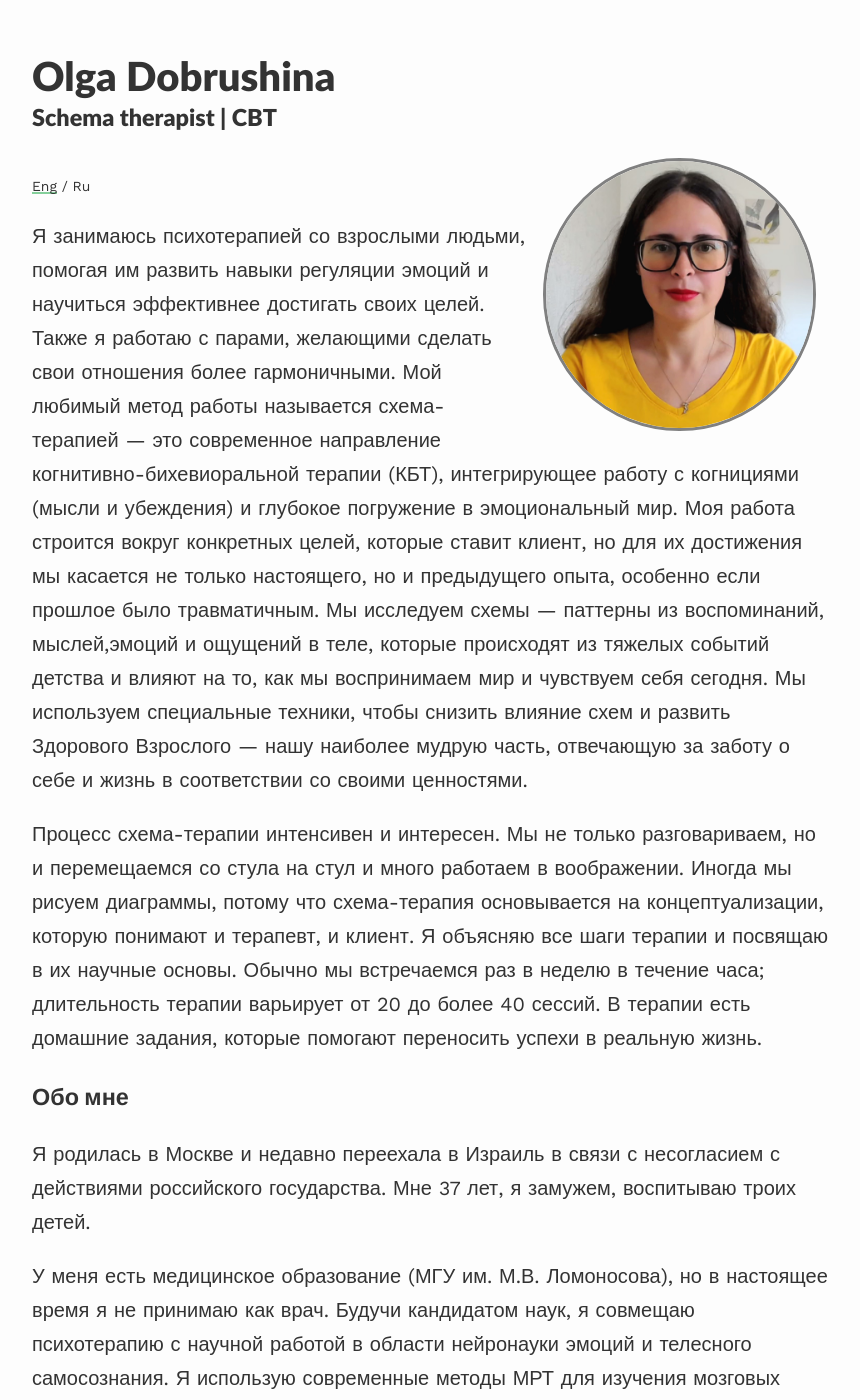
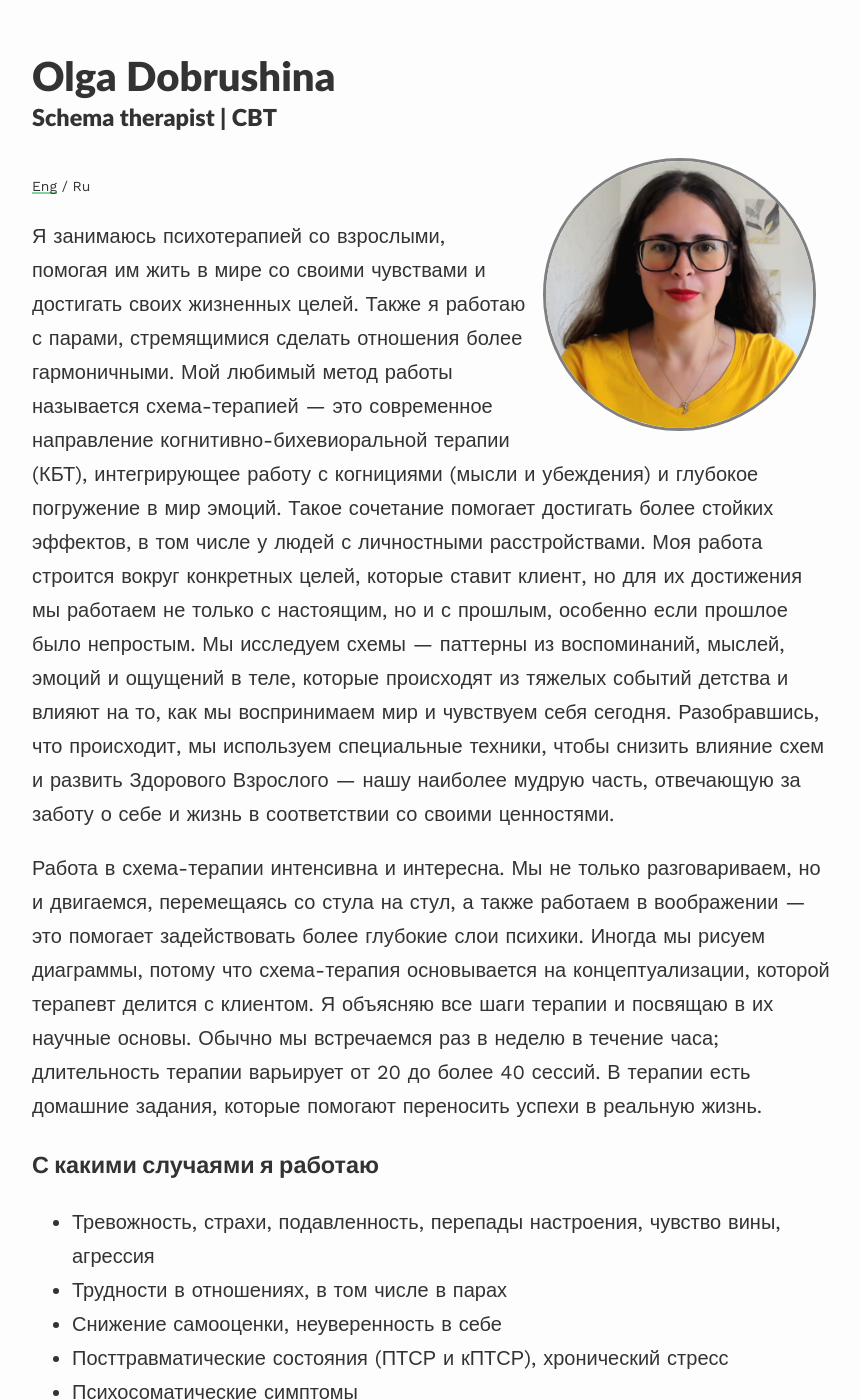
Before and after one commit to dobrushina/dobrushina.github.io, a Jekyll site: the page built from Russian.md, in a window 1280 px wide and 1400 px high. Shown: the whole window, without its empty margins (208-1068 px from the left). Built offline with Jekyll 4.4.1, drawn with Linux system fonts in a browser that asks for light colours; nearby versions of some CDN libraries; some of the changed text lies outside the part shown.

Commit message:
text update

```diff
--- a/Russian.md
+++ b/Russian.md
@@ -10,17 +10,39 @@ published: true
 <sub><sub>[Eng](index.md) / Ru</sub></sub>
 
 
-Я занимаюсь психотерапией со взрослыми людьми, помогая им развить навыки регуляции эмоций и научиться эффективнее достигать своих целей. Также я работаю с парами, желающими сделать свои отношения более гармоничными. Мой любимый метод работы называется схема-терапией&nbsp;— это современное направление когнитивно-бихевиоральной терапии (КБТ), интегрирующее работу с когнициями (мысли и убеждения) и глубокое погружение в эмоциональный мир. Моя работа строится вокруг конкретных целей, которые ставит клиент, но для их достижения мы касается не только настоящего, но и предыдущего опыта, особенно если прошлое было травматичным. Мы исследуем схемы&nbsp;— паттерны из воспоминаний,  мыслей,эмоций и ощущений в теле, которые происходят из тяжелых событий детства и влияют на то, как мы воспринимаем мир и чувствуем себя сегодня. Мы используем специальные техники, чтобы снизить влияние схем и развить Здорового Взрослого&nbsp;— нашу наиболее мудрую часть, отвечающую за заботу о себе и жизнь в соответствии со своими ценностями.
+Я занимаюсь психотерапией со взрослыми, помогая им жить в мире со своими чувствами и достигать своих жизненных целей. Также я работаю с парами, стремящимися сделать отношения более гармоничными. Мой любимый метод работы называется схема-терапией&nbsp;— это современное направление когнитивно-бихевиоральной терапии (КБТ), интегрирующее работу с когнициями (мысли и убеждения) и глубокое погружение в мир эмоций. Такое сочетание помогает достигать более стойких эффектов, в том числе у людей с личностными расстройствами. Моя работа строится вокруг конкретных целей, которые ставит клиент, но для их достижения мы работаем не только с настоящим, но и с прошлым, особенно если прошлое было непростым. Мы исследуем схемы&nbsp;— паттерны из воспоминаний,  мыслей, эмоций и ощущений в теле, которые происходят из тяжелых событий детства и влияют на то, как мы воспринимаем мир и чувствуем себя сегодня. Разобравшись, что происходит, мы используем специальные техники, чтобы снизить влияние схем и развить Здорового Взрослого&nbsp;— нашу наиболее мудрую часть, отвечающую за заботу о себе и жизнь в соответствии со своими ценностями.
 
-Процесс схема-терапии интенсивен и интересен. Мы не только разговариваем, но и перемещаемся со стула на стул и много работаем в воображении. Иногда мы рисуем диаграммы, потому что схема-терапия основывается на концептуализации, которую понимают и терапевт, и клиент. Я объясняю все шаги терапии и посвящаю в их научные основы.  Обычно мы встречаемся раз в неделю в течение часа; длительность терапии варьирует от 20 до более 40 сессий. В терапии есть домашние задания, которые помогают переносить успехи в реальную жизнь.
+Работа в схема-терапии интенсивна и интересна. Мы не только разговариваем, но и двигаемся, перемещаясь со стула на стул, а также работаем в воображении&nbsp;— это помогает задействовать более глубокие слои психики. Иногда мы рисуем диаграммы, потому что схема-терапия основывается на концептуализации, которой терапевт делится с клиентом. Я объясняю все шаги терапии и посвящаю в их научные основы.  Обычно мы встречаемся раз в неделю в течение часа; длительность терапии варьирует от 20 до более 40 сессий. В терапии есть домашние задания, которые помогают переносить успехи в реальную жизнь.
 
+### С какими случаями я работаю
+- Тревожность, страхи, подавленность, перепады настроения, чувство вины, агрессия
+- Трудности в отношениях, в том числе в парах
+- Снижение самооценки, неуверенность в себе
+- Посттравматические состояния (ПТСР и кПТСР), хронический стресс
+- Психосоматические симптомы
+- Самоповреждающее поведение
+- Тревожные и депрессивные расстройства
+- Личностные расстройства, включая ПРЛ (пограничное личностное расстройство)
+- Расстройство аутистического спектра
+- СДВГ (синдром дефицита внимания и гиперактивности)
 
 ### Обо мне
 Я родилась в Москве и недавно переехала в Израиль в связи с несогласием с действиями российского государства. Мне 37 лет, я замужем, воспитываю троих детей.
 
-У меня есть медицинское образование (МГУ им. М.В. Ломоносова), но в настоящее время я не принимаю как врач. Будучи кандидатом наук, я совмещаю психотерапию с научной работой в области нейронауки эмоций и телесного самосознания. Я использую современные методы МРТ для изучения мозговых нейросетей, регулирующих наше эмоциональное и физическое состояние, и занимаюсь разработкой технологий для гармонизации ментального состояния.
+У меня есть медицинское образование (МГУ им. М.В. Ломоносова), но в настоящее время я не веду приём как врач. Будучи кандидатом наук, я совмещаю психотерапию с научной работой в области нейронауки эмоций и телесного самосознания. Я использую современные методы МРТ для изучения мозговых нейросетей, регулирующих наше эмоциональное и физическое состояние, и занимаюсь разработкой технологий для гармонизации ментального состояния.
 
-Я закончила магистерскую программу по психологическому консультированию в Московском государственном психолого-педагогическом университете, изучала когнитивно-бихевиоральную терапию (КБТ) в Институте Бека, прошла курсы обучения индивидуальной, парной, детской и подростковой схема-терапии, сертифицированные международной ассоциацией International Association of Schema Therapy (ISST). Я являюсь членом ассоциации ISST и работаю под супервизией.
+Я закончила магистерскую программу по психологическому консультированию в Московском государственном психолого-педагогическом университете, изучала когнитивно-бихевиоральную терапию (КБТ) в Институте Бека, прошла курсы обучения индивидуальной, парной, детской и подростковой схема-терапии, сертифицированные международной ассоциацией International Association of Schema Therapy (ISST). У меня есть большой опыт личной психотерапии. Я являюсь членом ассоциации ISST и работаю под супервизией.
+
+### Моё психотерапевтическое образование
+- Московский институт схема-терапии, сертификационный курс обучения схема-терапии международной ассоциации ISST (А. Ялтонская, Н. Гегель)
+- Institut für Schematherapie-Frankfurt, схема-терапия супружеских пар, сертификационный курс ISST (E. Roedinger)
+- Санкт-Петербургский институт схематерапии, схема-терапия детей и подростков, cертификационный курс ISST (П. Касьяник, М. Галимзянова)
+- Institut für Schematherapie-Frankfurt, контекстуальная схема-терапия (E. Roedinger)
+- Praxis, ACT Immersion (терапия принятия и ответственности; S. Hayes)
+- Beck Institute, когнитивно-бихевиоральная терапия (J. Beck)
+- Факультет психологии МГУ им. М.В. Ломоносова, детская нейропсихология: методы диагностики и коррекции (Т.В. Ахутина)
+- Институт изучения детства, семьи и воспитания РАО, метод замещающего онтогенеза (А. Блудова)
+- Medbridge Educational Platform, модель "SCERTS" (Social Communication, Emotional Regulation and Transactional Support) для людей с аутизмом (B. Prizant, A. Wetherby, E. Rubin)
 
 ### Контактная информация
 WhatsApp: +972526415840, Telegram: @Dobrushina, email: [dobrushina@gmail.com](mailto:dobrushina@gmail.com).
```
Also changed, not shown: index.md (+27 -1 lines).
